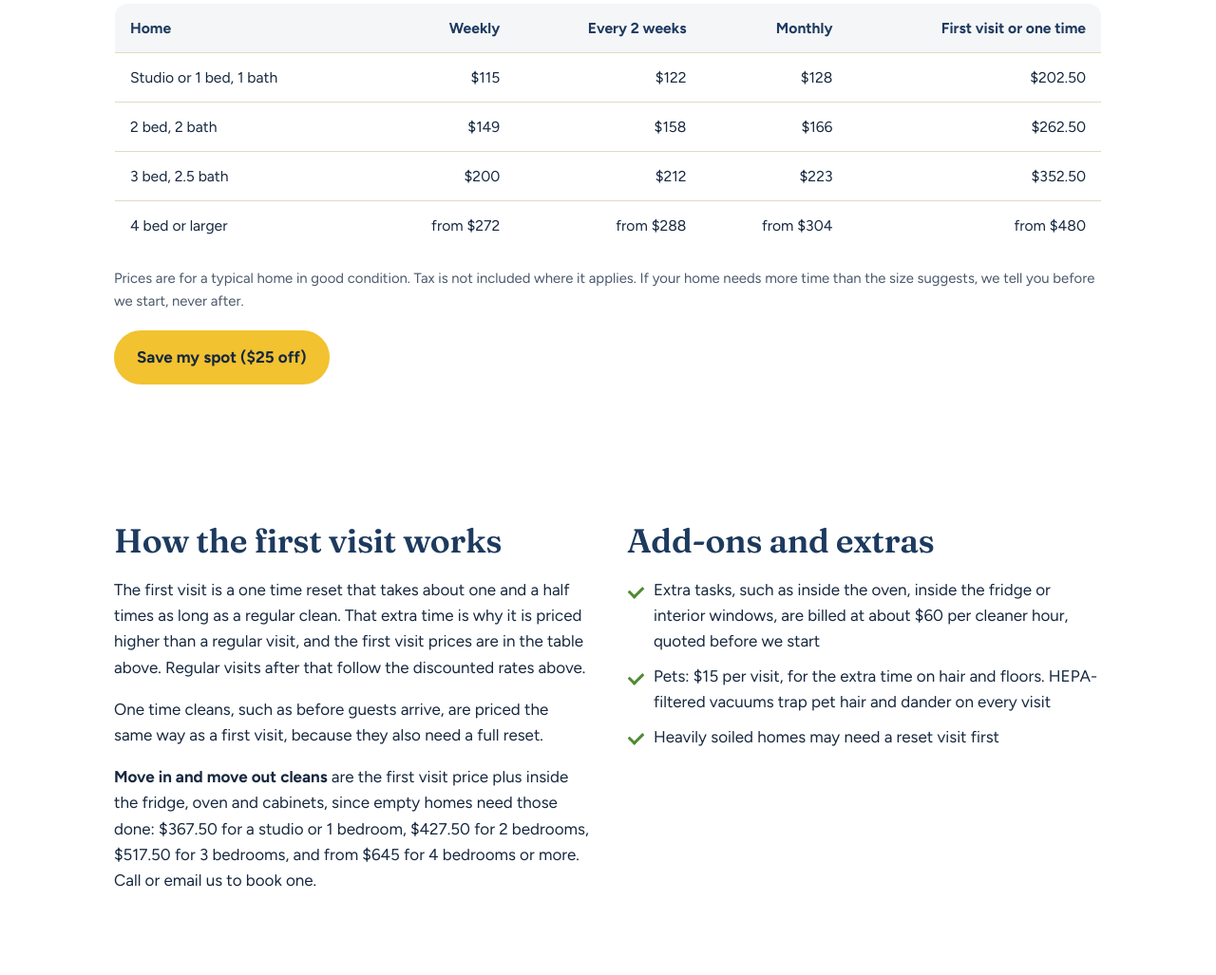
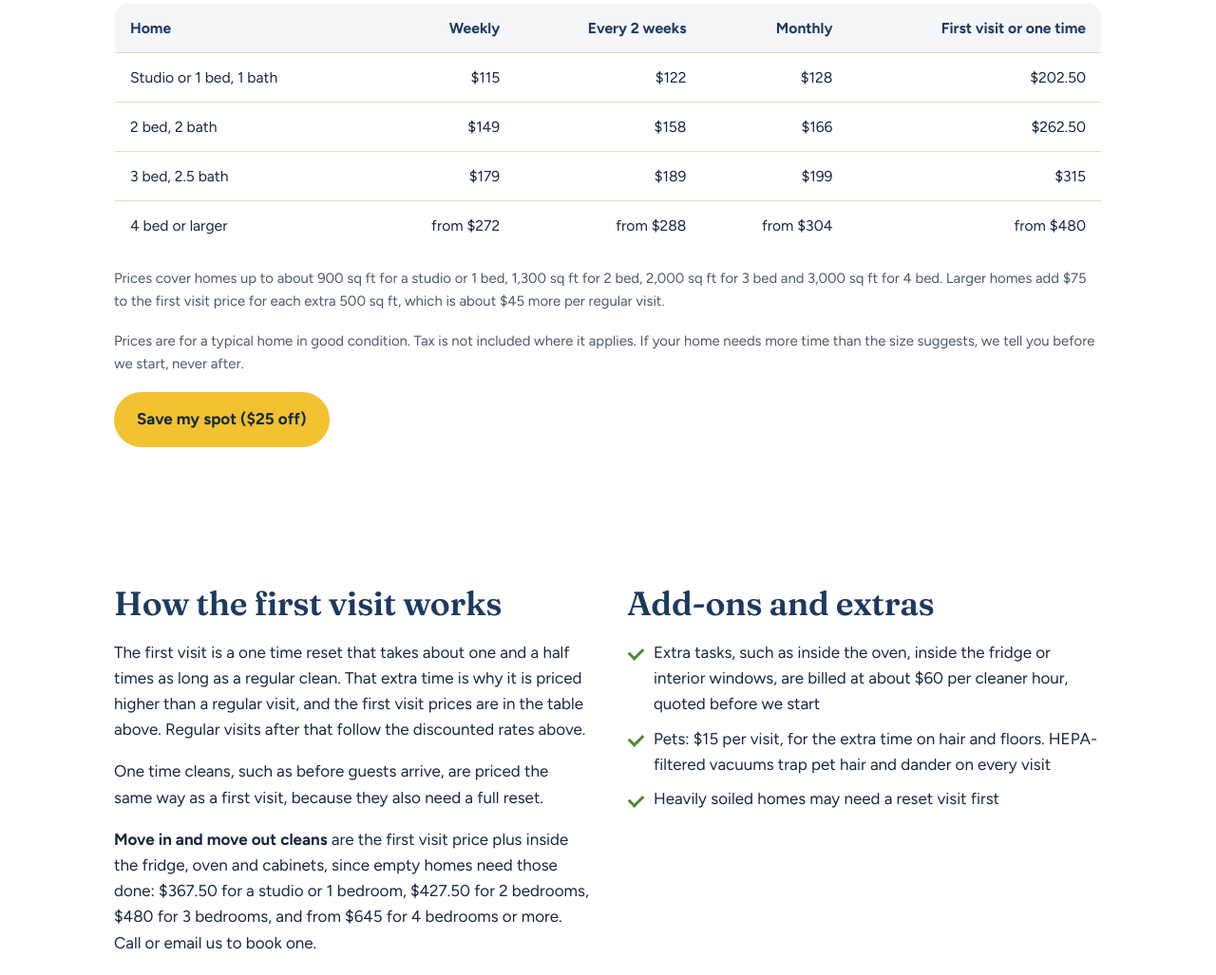
Before and after one commit to Gov617/LinensandLemon, a plain HTML site: page pricing.html in a window 1280 px wide. Shown: the part 437-1464 px from the top of the page at 95% size. Drawn offline with Linux system fonts and the light colour scheme.

Commit message:
Lower 3 bed prices and add square footage note
3 bed one-time $315 (weekly $179, every 2 weeks $189, monthly $199);
3 bed move in/out $480; size cutoffs with +$75 per extra 500 sq ft.

Co-Authored-By: Claude Opus 5.5 <noreply@anthropic.com>
Claude-Session: https://claude.ai/code/session_0112zTn1tyrEwF3WX2xEE3Ys

```diff
--- a/pricing.html
+++ b/pricing.html
@@ -60,9 +60,10 @@
 <tbody>
 <tr><td>Studio or 1 bed, 1 bath</td><td class="num">$115</td><td class="num">$122</td><td class="num">$128</td><td class="num">$202.50</td></tr>
 <tr><td>2 bed, 2 bath</td><td class="num">$149</td><td class="num">$158</td><td class="num">$166</td><td class="num">$262.50</td></tr>
-<tr><td>3 bed, 2.5 bath</td><td class="num">$200</td><td class="num">$212</td><td class="num">$223</td><td class="num">$352.50</td></tr>
+<tr><td>3 bed, 2.5 bath</td><td class="num">$179</td><td class="num">$189</td><td class="num">$199</td><td class="num">$315</td></tr>
 <tr><td>4 bed or larger</td><td class="num">from $272</td><td class="num">from $288</td><td class="num">from $304</td><td class="num">from $480</td></tr>
 </tbody></table></div>
+<p class="fine">Prices cover homes up to about 900 sq ft for a studio or 1 bed, 1,300 sq ft for 2 bed, 2,000 sq ft for 3 bed and 3,000 sq ft for 4 bed. Larger homes add $75 to the first visit price for each extra 500 sq ft, which is about $45 more per regular visit.</p>
 <p class="fine">Prices are for a typical home in good condition. Tax is not included where it applies. If your home needs more time than the size suggests, we tell you before we start, never after.</p>
 <p style="margin-top:18px"><a class="btn" href="contact.html#book">Save my spot ($25 off)</a></p>
 </div>
@@ -74,7 +75,7 @@
 <h2>How the first visit works</h2>
 <p>The first visit is a one time reset that takes about one and a half times as long as a regular clean. That extra time is why it is priced higher than a regular visit, and the first visit prices are in the table above. Regular visits after that follow the discounted rates above.</p>
 <p>One time cleans, such as before guests arrive, are priced the same way as a first visit, because they also need a full reset.</p>
-<p><strong>Move in and move out cleans</strong> are the first visit price plus inside the fridge, oven and cabinets, since empty homes need those done: $367.50 for a studio or 1 bedroom, $427.50 for 2 bedrooms, $517.50 for 3 bedrooms, and from $645 for 4 bedrooms or more. Call or email us to book one.</p>
+<p><strong>Move in and move out cleans</strong> are the first visit price plus inside the fridge, oven and cabinets, since empty homes need those done: $367.50 for a studio or 1 bedroom, $427.50 for 2 bedrooms, $480 for 3 bedrooms, and from $645 for 4 bedrooms or more. Call or email us to book one.</p>
 </div>
 <div>
 <h2>Add-ons and extras</h2>
```
Also changed, not shown: faq.html (+1 -1 lines), index.html (+1 -1 lines), regular-vs-deep-clean.html (+1 -1 lines).
